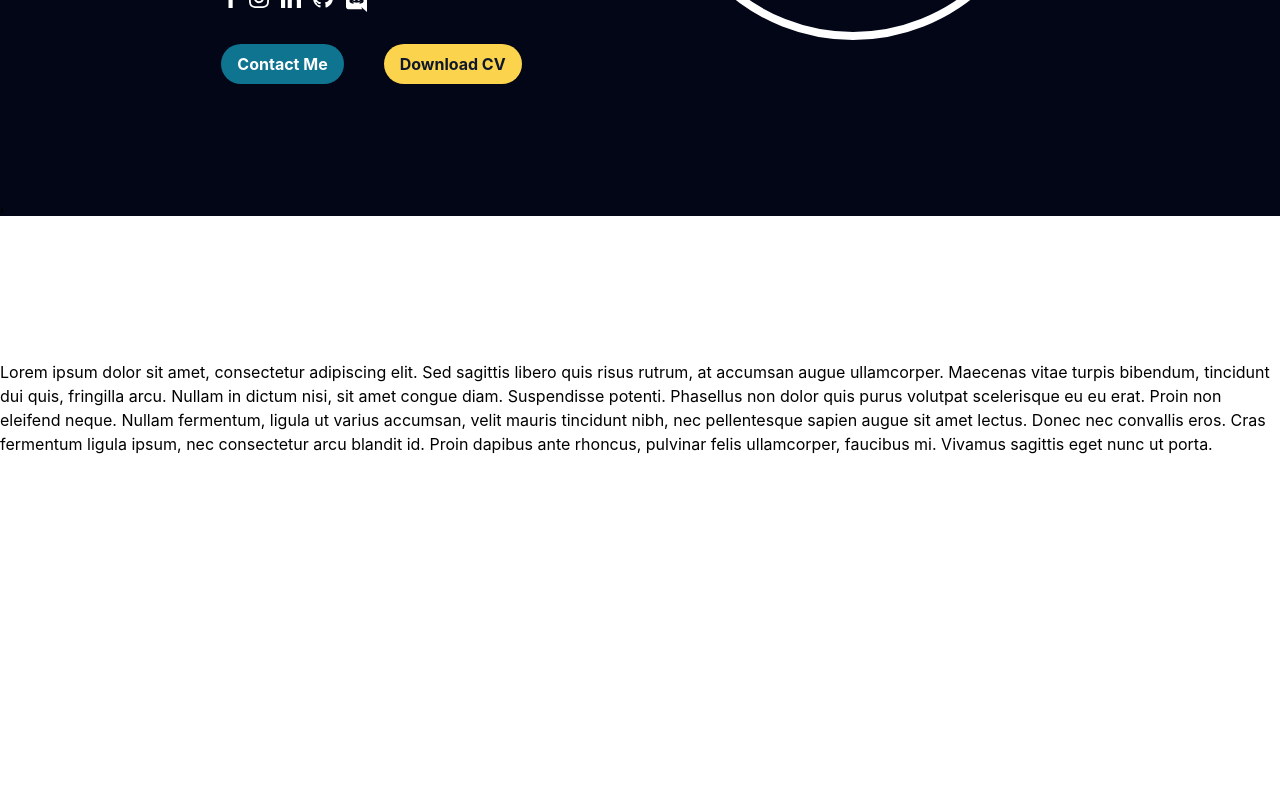
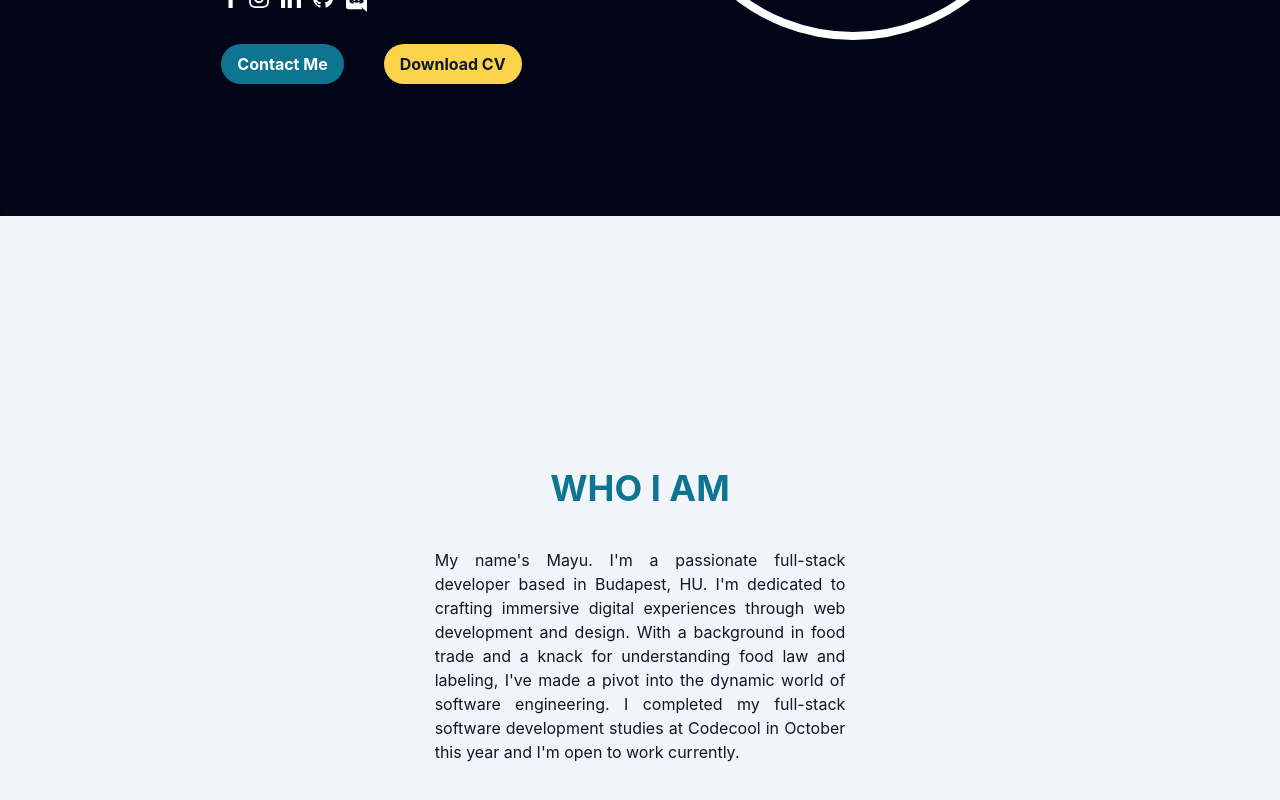
Before and after one commit to mayu0126/my-portfolio, a React (Create React App) app: page / in a window 1280 px wide. Shown: the part 608-1408 px from the top of the page. Before the commit the page ends 1208 px from the top, so only its background shows below. Built offline with nearby package versions, Linux system fonts and the light colour scheme.

Commit message:
feat: add AboutMe component

```diff
--- a/src/components/AboutMe/AboutMe.jsx
+++ b/src/components/AboutMe/AboutMe.jsx
@@ -5,16 +5,15 @@ const AboutMe = () => {
   const [isMenuOpen, setIsMenuOpen] = useState(false);
 
   return(
-    <div className='flex justify-center items-center h-96 bg-white'>
-      Lorem ipsum dolor sit amet, consectetur adipiscing elit.
-      Sed sagittis libero quis risus rutrum, at accumsan augue ullamcorper.
-      Maecenas vitae turpis bibendum, tincidunt dui quis, fringilla arcu.
-      Nullam in dictum nisi, sit amet congue diam. Suspendisse potenti.
-      Phasellus non dolor quis purus volutpat scelerisque eu eu erat.
-      Proin non eleifend neque. Nullam fermentum, ligula ut varius accumsan,
-      velit mauris tincidunt nibh, nec pellentesque sapien augue sit amet lectus.
-      Donec nec convallis eros. Cras fermentum ligula ipsum, nec consectetur arcu blandit id.
-      Proin dapibus ante rhoncus, pulvinar felis ullamcorper, faucibus mi. Vivamus sagittis eget nunc ut porta.
+    <div className='flex justify-center items-center h-screen bg-slate-100'>
+      <div className={`w-2/3 sm:w-1/3 px-2 py-2 text-slate-900`}>
+        <div className='text-center'>
+          <div className='mb-10 font-bold text-2xl xl:text-4xl text-cyan-700'>WHO I AM</div>
+          <div className='text-justify'>
+            My name's Mayu. I'm a passionate full-stack developer based in Budapest, HU. I'm dedicated to crafting immersive digital experiences through web development and design. With a background in food trade and a knack for understanding food law and labeling, I've made a pivot into the dynamic world of software engineering. I completed my full-stack software development studies at Codecool in October this year and I'm open to work currently.
+          </div>
+        </div>
+      </div>
     </div>
   );
 };
```
